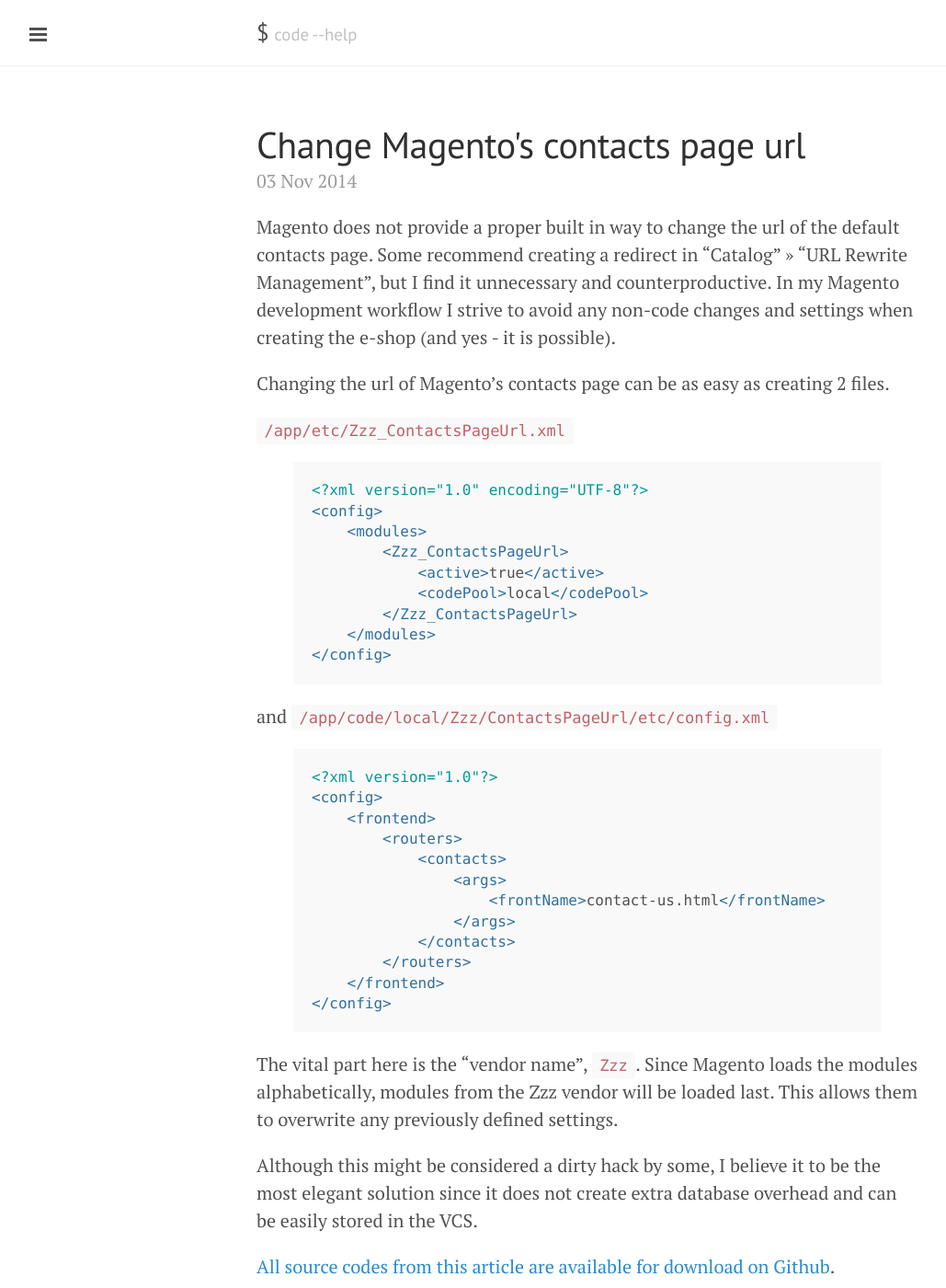
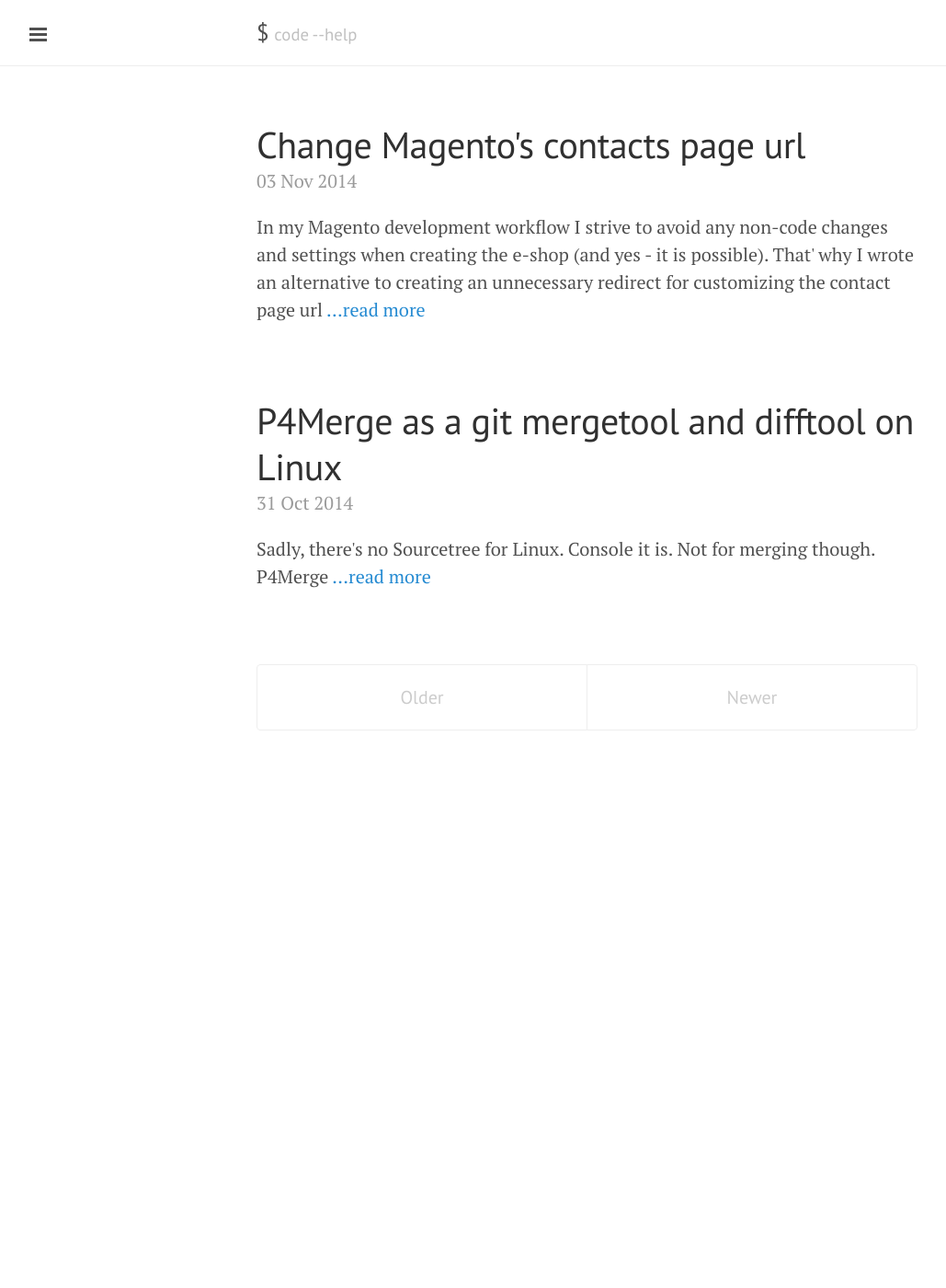
Before and after one commit to romanpitak/romanpitak.github.io, a Jekyll site: the page built from index.html, in a window 1280 px wide and 1400 px high. Shown: the whole window at 92% size, without its empty margins (1-1030 px from the left). Built offline with Jekyll 4.4.1, drawn with Linux system fonts in a browser that asks for light colours; Markdown is read by kramdown in place of the engine named in the settings; the list of posts is cut into pages by our own code; some of the changed text lies outside the part shown.

Commit message:
perex added

```diff
--- a/_posts/2014-10-31-setting-up-p4merge.md
+++ b/_posts/2014-10-31-setting-up-p4merge.md
@@ -4,6 +4,8 @@
 author: "Roman Piták"
 last-revision: 2014-10-31 19:28:27
 categories: code
+perex: |
+    Sadly, there's no Sourcetree for Linux. Console it is. Not for merging though. P4Merge
 ---
 
 Sadly, no Sourcetree for Linux. Console it is. Not for merging though. P4Merge.
--- a/_posts/2014-11-03-change-magentos-contacts-page-url.md
+++ b/_posts/2014-11-03-change-magentos-contacts-page-url.md
@@ -5,6 +5,9 @@
 last-revision: 2014-11-03 15:17
 categories: code
 tags: magento
+perex: |
+    In my Magento development workflow I strive to avoid any non-code changes and settings when creating the e-shop (and yes - it is possible).
+    That' why I wrote an alternative to creating an unnecessary redirect for customizing the contact page url
 ---
 
 Magento does not provide a proper built in way to change the url of the default
--- a/index.html
+++ b/index.html
@@ -14,7 +14,8 @@
 
     <span class="post-date">{{ post.date | date_to_string }}</span>
 
-    {{ post.content }}
+    {{ post.perex }}<a href="{{ post.url }}">&hellip;read more</a>
+
   </div>
   {% endfor %}
 </div>
```
